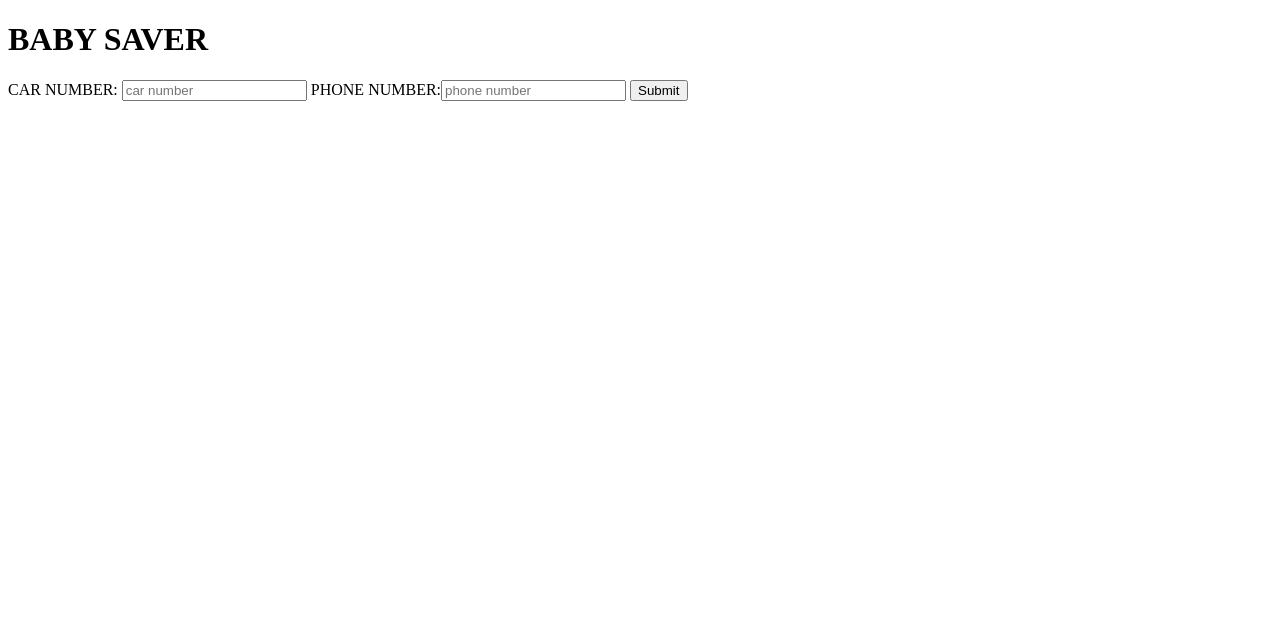
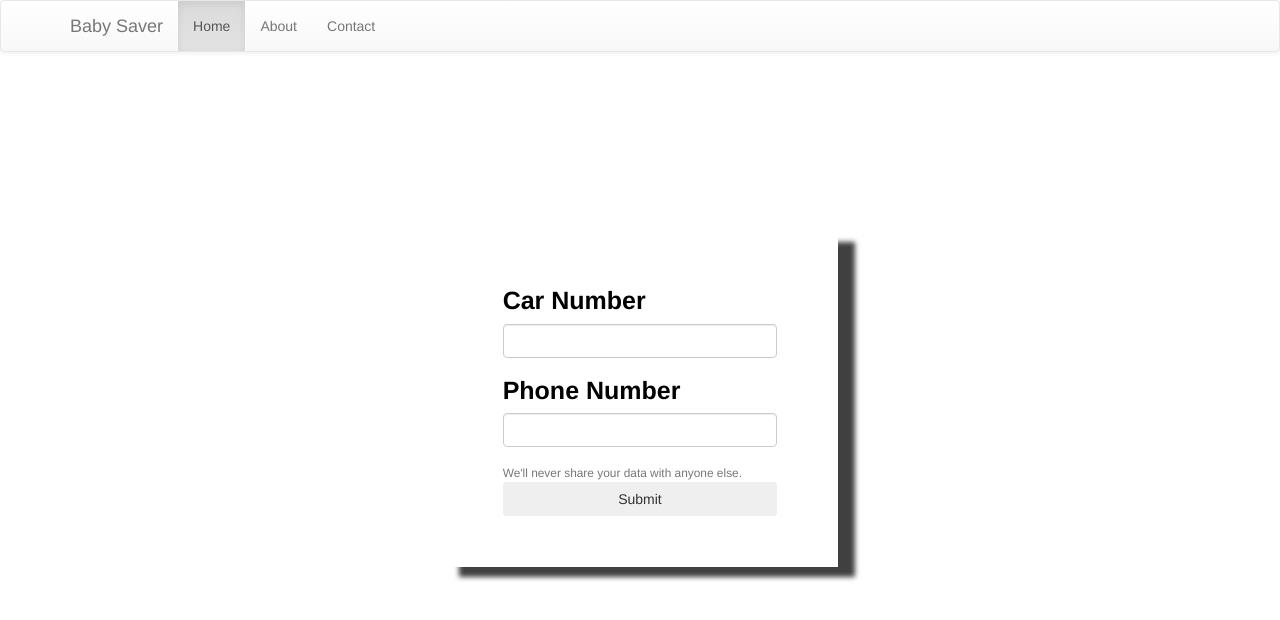
Before and after one commit to tameer7595/final-hackathon-babysaver, a Flask app: template front_end/templates/parentData.html in a window 1280 px wide. Shown: the top 620 px of the page. Run offline with Flask 2, Linux system fonts and the light colour scheme; the template is opened without the code that fills it, so the values that code supplies are empty; some libraries are stand-ins or nearby versions.

Commit message:
update webage

```diff
--- /dev/null
+++ b/front_end/static/global.css
@@ -0,0 +1,15 @@
+body{background-image: background-image:url('/static/img/b.jpg') no-repeat ;
+background-size: cover;
+background-position: center;
+font-family: Lato;
+ }
+.form-container{
+border : 1px solid #fff; padding: 50px 60px; margin-top: 20vh;
+-webkit-box-shadow: 17px 10px 5px 0px rgba(0,0,0,0.75);
+-moz-box-shadow: 17px 10px 5px 0px rgba(0,0,0,0.75);
+box-shadow: 17px 10px 5px 0px rgba(0,0,0,0.75);
+}
+label{
+	color : black;
+	font-size: 25px;
+}
--- a/front_end/templates/parentData.html
+++ b/front_end/templates/parentData.html
@@ -1,19 +1,61 @@
-
 <!DOCTYPE html>
 <html>
 <head>
-    <meta charset="UTF-8">
-	<title>Form Demo</title>
+	<title>Baby Saver</title>
+	<meta charset="utf-8">
+	<meta name = "viewport" content="width=device-width, initial-scale=1">
+	<link href="{{url_for('static' , filename = 'global.css')}}" type="text/css" rel="stylesheet">
+
+	<link rel="stylesheet" href="https://maxcdn.bootstrapcdn.com/bootstrap/3.3.7/css/bootstrap.min.css" integrity="sha384-BVYiiSIFeK1dGmJRAkycuHAHRg32OmUcww7on3RYdg4Va+PmSTsz/K68vbdEjh4u" crossorigin="anonymous">
+	<link rel="stylesheet" href="https://maxcdn.bootstrapcdn.com/bootstrap/3.3.7/css/bootstrap-theme.min.css" integrity="sha384-rHyoN1iRsVXV4nD0JutlnGaslCJuC7uwjduW9SVrLvRYooPp2bWYgmgJQIXwl/Sp" crossorigin="anonymous">
+	<script src="https://maxcdn.bootstrapcdn.com/bootstrap/3.3.7/js/bootstrap.min.js" integrity="sha384-Tc5IQib027qvyjSMfHjOMaLkfuWVxZxUPnCJA7l2mCWNIpG9mGCD8wGNIcPD7Txa" crossorigin="anonymous"></script>
 </head>
 <body>
-<h1>BABY SAVER</h1>
-<form name="passdata" action="." method="post" >
-	<label for="username">CAR NUMBER:</label>
-	<input id="username" name="CAR NUMBER" type="text" placeholder="car number" required="">
-	<label>
-		PHONE NUMBER:<input name="PHONE NUMBER" type="text" placeholder="phone number" required="">
-	</label>
-	<input type="submit" name="">
-</form>
+		<nav class="navbar navbar-default">
+		<div class="container">
+			<div class="navbar-header">
+				<button type="button" class="navbar-toggle collapsed" data-toggle="collapse" data-target="#bs-example-navbar-collapse-1" aria-expanded="false">
+        			<span class="sr-only">Toggle navigation</span>
+        			<span class="icon-bar"></span>
+        			<span class="icon-bar"></span>
+        			<span class="icon-bar"></span>
+      			</button>
+				<!-- navbar-brand must follow a navbar-header -->
+				<a href="#" class="navbar-brand">Baby Saver</a>
+			</div>
+			<div class="collapse navbar-collapse" id="bs-example-navbar-collapse-1">
+				<ul class="nav navbar-nav">
+					<li class="active"><a href="#">Home</a></li>
+					<li><a href="#">About</a></li>
+					<li><a href="#">Contact</a></li>
+				</ul>
+			</div>
+	</div>
+	</nav>
+	<div class = "container-fluid bg">
+		<div class="row">
+			<div class="col-md-4 col-sm-4 col-xs-12"></div>
+			<div class="col-md-4 col-sm-4 col-xs-12">
+			<!-- form start-->
+			<form class="form-container">
+  				<div class="form-group">
+    				<label for="exampleInputEmail1">Car Number</label>
+    					<input type="email" class="form-control" id="exampleInputEmail1" aria-describedby="emailHelp">
+
+  				</div>
+  				<div class="form-group">
+    				<label for="exampleInputPassword1">Phone Number</label>
+    				<input type="password" class="form-control" id="exampleInputPassword1">
+  				</div>
+  				<small id="emailHelp" class="form-text text-muted">We'll never share your data  with anyone else.</small>
+  				<div>
+ 				<button type="submit" class="btn btn-sucess btn-block">Submit</button>
+ 				</div>
+			</form>
+			<!-- form end-->
+			</div>
+		<div class="col-md-4 col-sm-4 col-xs-12"></div>
+		</div>
+	</div>
 </body>
 </html>
```
Also changed, not shown: front_end/static/img/b.jpg (added).
